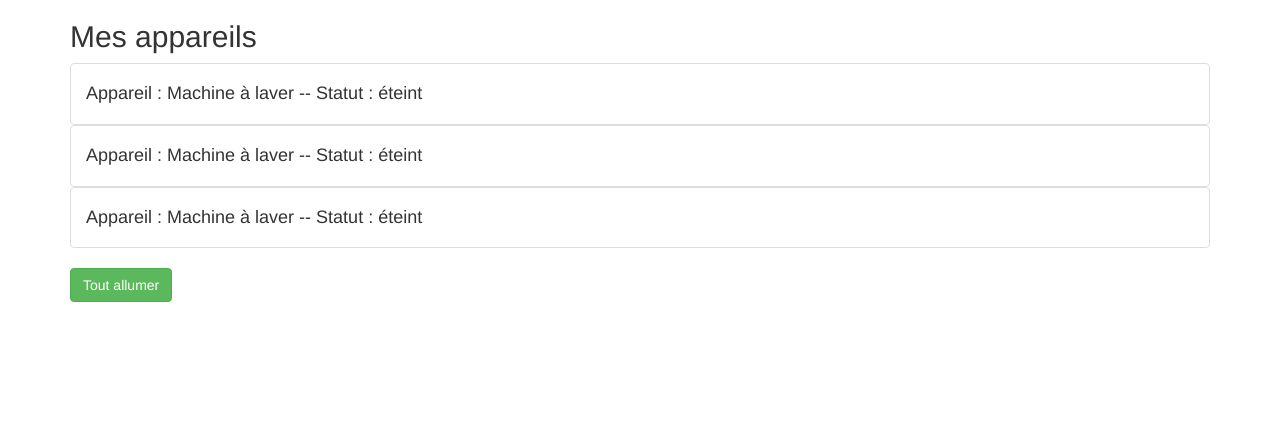
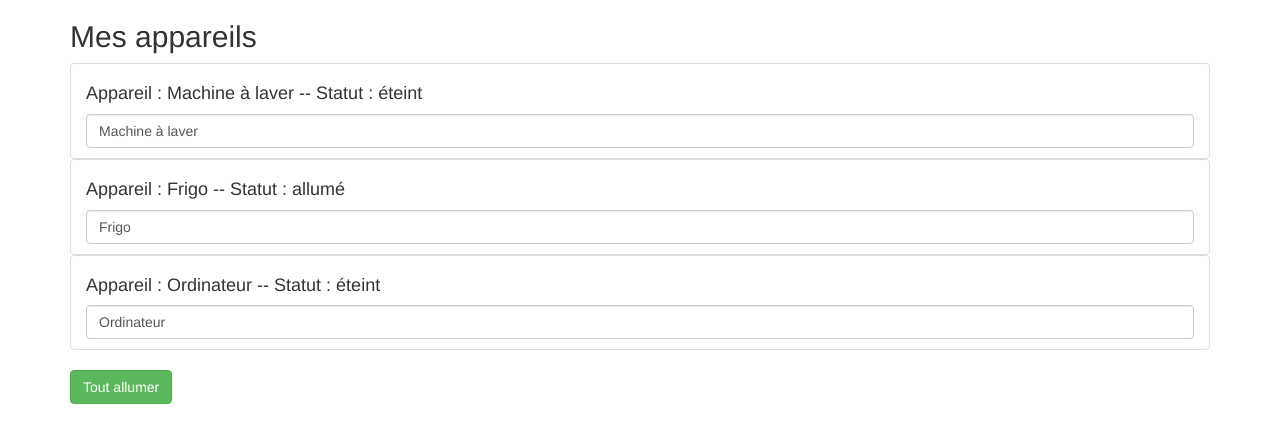
Before and after one commit to KevinTss/angular--frist-test-app, an Angular app: page / in a window 1280 px wide. Shown: the top 442 px of the page. Built offline with nearby package versions, Linux system fonts and the light colour scheme.

Commit message:
Props concept

```diff
--- a/src/app/app.component.html
+++ b/src/app/app.component.html
@@ -3,9 +3,9 @@
     <div class="col-xs-12">
       <h2>Mes appareils</h2>
       <ul class="list-group">
-        <app-appareil></app-appareil>
-        <app-appareil></app-appareil>
-        <app-appareil></app-appareil>
+        <app-appareil [appareilName]="appareilOne" [appareilStatus]="'éteint'"></app-appareil>
+        <app-appareil [appareilName]="appareilTwo" [appareilStatus]="'allumé'"></app-appareil>
+        <app-appareil [appareilName]="appareilThree" [appareilStatus]="'éteint'"></app-appareil>
       </ul>
       <button class="btn btn-success" [disabled]="!isAuth" (click)="onAllumer()">Tout allumer</button>
     </div>
--- a/src/app/app.component.ts
+++ b/src/app/app.component.ts
@@ -7,6 +7,10 @@ import { Component } from '@angular/core';
 })
 export class AppComponent {
   isAuth = false;
+
+  appareilOne = 'Machine à laver';
+  appareilTwo = 'Frigo';
+  appareilThree = 'Ordinateur';
 
   constructor() {
     setTimeout(
--- a/src/app/app.module.ts
+++ b/src/app/app.module.ts
@@ -1,6 +1,7 @@
 import { CoursesComponent } from './courses.component';
 import { BrowserModule } from '@angular/platform-browser';
 import { NgModule } from '@angular/core';
+import { FormsModule } from '@angular/forms';
 
 import { AppRoutingModule } from './app-routing.module';
 import { AppComponent } from './app.component';
@@ -17,6 +18,7 @@ import { AppareilComponent } from './appareil/appareil.component';
   ],
   imports: [
     BrowserModule,
+    FormsModule,
     AppRoutingModule
   ],
   providers: [
--- a/src/app/appareil/appareil.component.html
+++ b/src/app/appareil/appareil.component.html
@@ -1,3 +1,4 @@
 <li class="list-group-item">
   <h4>Appareil : {{ appareilName }} -- Statut : {{ getStatus() }}</h4>
+  <input type="text" class="form-control" [(ngModel)]="appareilName">
 </li>
--- a/src/app/appareil/appareil.component.ts
+++ b/src/app/appareil/appareil.component.ts
@@ -1,4 +1,4 @@
-import { Component, OnInit } from '@angular/core';
+import { Component, Input,  OnInit } from '@angular/core';
 
 @Component({
   selector: 'app-appareil',
@@ -7,8 +7,8 @@ import { Component, OnInit } from '@angular/core';
 })
 export class AppareilComponent implements OnInit {
 
-  appareilName: string = 'Machine à laver';
-  appareilStatus: string = 'éteint';
+  @Input() appareilName: string;
+  @Input() appareilStatus: string;
 
   constructor() { }
 
```
